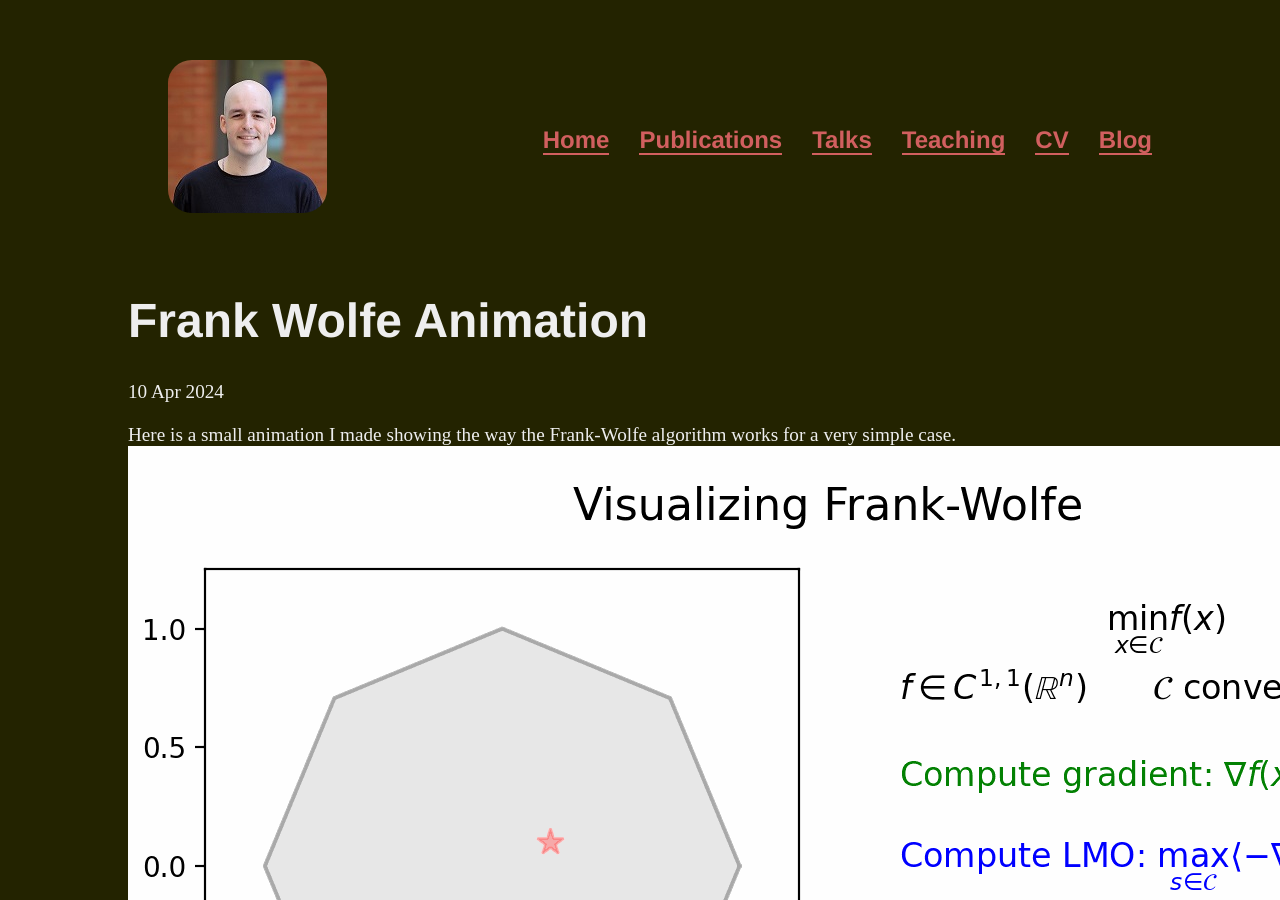
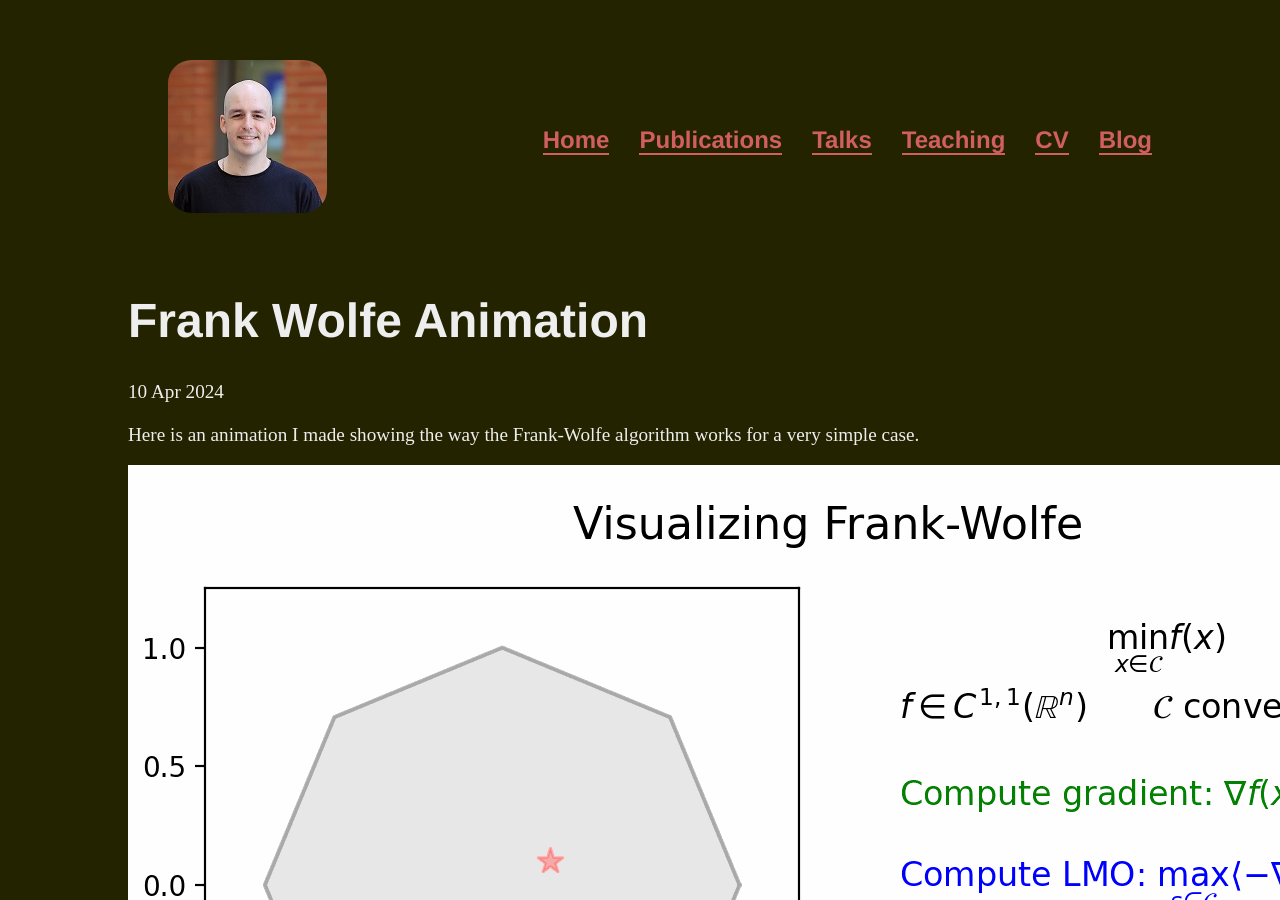
Before and after one commit to tonysf/tonysf.github.io, a Jekyll site: the page built from _posts/2024-04-10-Frank-Wolfe-Animation.md, in a window 1280 px wide and 900 px high. Built offline with Jekyll 4.4.1, drawn with Linux system fonts in a browser that asks for light colours.

Commit message:
Update 2024-04-10-Frank-Wolfe-Animation.md

```diff
--- a/_posts/2024-04-10-Frank-Wolfe-Animation.md
+++ b/_posts/2024-04-10-Frank-Wolfe-Animation.md
@@ -4,7 +4,6 @@
 date: 2024-04-10
 ---
 
-Here is a small animation I made showing the way the Frank-Wolfe algorithm works for a very simple case. ![Animation showing the Frank-Wolfe algorithm](https://tonysf.github.io/blog/frank_wolfe.gif)
+Here is an animation I made showing the way the Frank-Wolfe algorithm works for a very simple case.
 
-
-![Alt text](/blog/frank_wolfe.gif?raw=true "Frank-Wolfe")
+![Animation showing the Frank-Wolfe algorithm](/blog/frank_wolfe.gif?raw=true)
```
